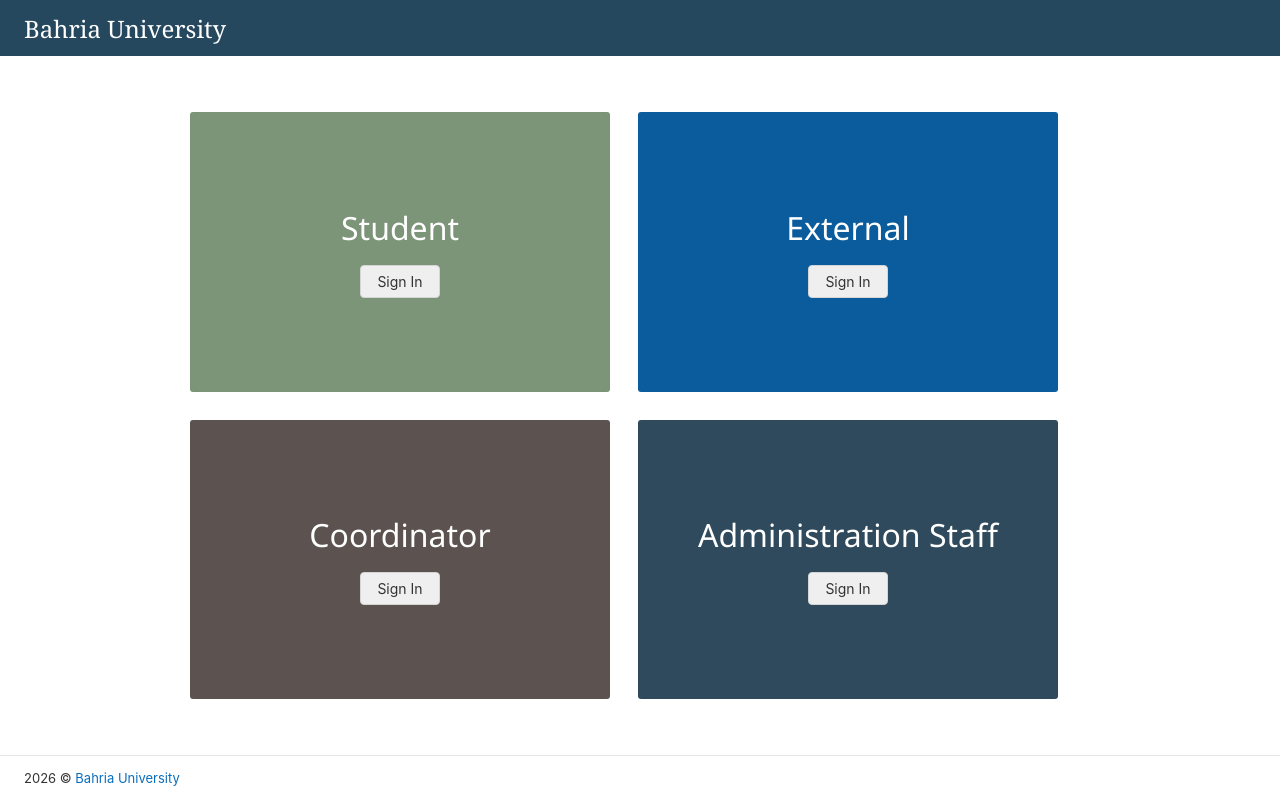
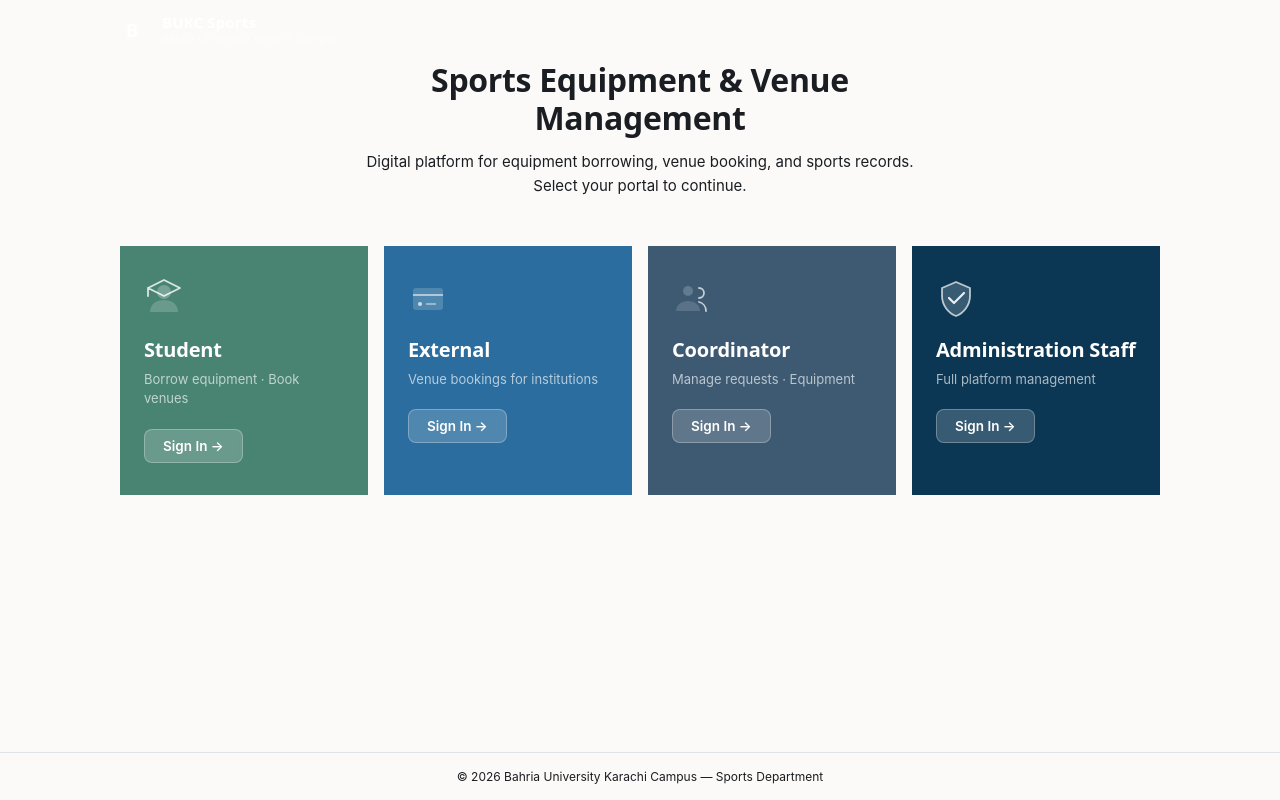
Before and after one commit to SRazaAli/bukc-sports, a React (Vite) app in the folder client/: page / in a window 1280 px wide. Built offline with nearby package versions, Linux system fonts and the light colour scheme; no server answers.

Commit message:
Added Landing Screen for 4 modules

```diff
--- a/client/src/features/auth/LandingScreen.tsx
+++ b/client/src/features/auth/LandingScreen.tsx
@@ -1,58 +1,259 @@
 /**
- * Landing page — the role picker, matching the BUKC portal's tile grid.
- * Four tiles: Student, External, Coordinator, Administration Staff. Each links
- * to its own login page. This replaces the old role dropdown entirely.
+ * Landing page — the role picker.
+ * Four portal tiles using the new BUKC palette (#0B3754 / #498473 / #EFF9F5).
+ * Clean, institutional, fast: no animations on this page — it's the first
+ * thing every user sees and needs to load instantly.
  */
+
 import { Link } from 'react-router-dom';
 
 interface Tile {
   label: string;
+  subtitle: string;
   to: string;
-  action: string;
-  color: string;
+  accent: string;
+  icon: React.ReactNode;
+}
+
+function StudentIcon() {
+  return (
+    <svg width="40" height="40" viewBox="0 0 40 40" fill="none">
+      <circle cx="20" cy="14" r="7" fill="rgba(255,255,255,0.25)" />
+      <path d="M6 34c0-7.7 6.3-12 14-12s14 4.3 14 12" fill="rgba(255,255,255,0.18)" />
+      <path d="M20 2L4 10l16 8 16-8-16-8zM4 10v8" stroke="rgba(255,255,255,0.8)" strokeWidth="1.8" strokeLinecap="round" strokeLinejoin="round" />
+    </svg>
+  );
+}
+function ExternalIcon() {
+  return (
+    <svg width="40" height="40" viewBox="0 0 40 40" fill="none">
+      <rect x="5" y="10" width="30" height="22" rx="3" fill="rgba(255,255,255,0.18)" />
+      <line x1="5" y1="17" x2="35" y2="17" stroke="rgba(255,255,255,0.6)" strokeWidth="1.8" />
+      <circle cx="12" cy="26" r="2" fill="rgba(255,255,255,0.7)" />
+      <line x1="18" y1="26" x2="28" y2="26" stroke="rgba(255,255,255,0.5)" strokeWidth="1.6" />
+    </svg>
+  );
+}
+function CoordIcon() {
+  return (
+    <svg width="40" height="40" viewBox="0 0 40 40" fill="none">
+      <circle cx="16" cy="13" r="5" fill="rgba(255,255,255,0.2)" />
+      <path d="M4 33c0-6 5.4-10 12-10s12 4 12 10" fill="rgba(255,255,255,0.15)" />
+      <path d="M27 10a5 5 0 0 1 0 10" stroke="rgba(255,255,255,0.7)" strokeWidth="1.8" strokeLinecap="round" />
+      <path d="M34 33c0-4.5-3-8-7-9" stroke="rgba(255,255,255,0.7)" strokeWidth="1.8" strokeLinecap="round" />
+    </svg>
+  );
+}
+function AdminIcon() {
+  return (
+    <svg width="40" height="40" viewBox="0 0 40 40" fill="none">
+      <path d="M20 4l-14 6v8c0 8.8 6 17 14 20 8-3 14-11.2 14-20v-8L20 4z" fill="rgba(255,255,255,0.18)" stroke="rgba(255,255,255,0.7)" strokeWidth="1.8" strokeLinejoin="round" />
+      <polyline points="13,20 18,25 28,15" stroke="rgba(255,255,255,0.9)" strokeWidth="2.2" strokeLinecap="round" strokeLinejoin="round" />
+    </svg>
+  );
 }
 
 const TILES: Tile[] = [
-  { label: 'Student', to: '/login/student', action: 'Sign In', color: '#7c9478' },
-  { label: 'External', to: '/login/external', action: 'Sign In', color: '#0a5c9c' },
-  { label: 'Coordinator', to: '/login/coordinator', action: 'Sign In', color: '#5c5350' },
-  { label: 'Administration Staff', to: '/login/admin', action: 'Sign In', color: '#2f4a5c' },
+  {
+    label: 'Student',
+    subtitle: 'Borrow equipment · Book venues',
+    to: '/login/student',
+    accent: '#498473',
+    icon: <StudentIcon />,
+  },
+  {
+    label: 'External',
+    subtitle: 'Venue bookings for institutions',
+    to: '/login/external',
+    accent: '#2a6d9e',
+    icon: <ExternalIcon />,
+  },
+  {
+    label: 'Coordinator',
+    subtitle: 'Manage requests · Equipment',
+    to: '/login/coordinator',
+    accent: '#3d5a72',
+    icon: <CoordIcon />,
+  },
+  {
+    label: 'Administration Staff',
+    subtitle: 'Full platform management',
+    to: '/login/admin',
+    accent: '#0B3754',
+    icon: <AdminIcon />,
+  },
 ];
 
 export default function LandingScreen() {
   return (
     <div style={s.page}>
+      {/* Top bar */}
       <header style={s.topbar}>
-        <span style={s.wordmark}>Bahria University</span>
+        <div style={s.topbarInner}>
+          <div style={s.logoArea}>
+            <div style={s.logoMark}>B</div>
+            <div>
+              <div style={s.logoName}>BUKC Sports</div>
+              <div style={s.logoSub}>Bahria University Karachi Campus</div>
+            </div>
+          </div>
+        </div>
       </header>
 
+      {/* Main */}
       <main style={s.main}>
-        <div style={s.grid}>
-          {TILES.map((t) => (
-            <div key={t.label} style={{ ...s.tile, background: t.color }}>
-              <span style={s.tileLabel}>{t.label}</span>
-              <Link to={t.to} style={s.tileBtn}>{t.action}</Link>
+        <div style={s.hero}>
+          <h1 style={s.heroTitle}>Sports Equipment &amp; Venue Management</h1>
+          <p style={s.heroSub}>
+            Digital platform for equipment borrowing, venue booking, and sports records.
+            Select your portal to continue.
+          </p>
+        </div>
+
+        <style>{`
+          @media (max-width: 900px) { .bukc-portal-grid { grid-template-columns: repeat(2, 1fr) !important; } }
+          @media (max-width: 520px) { .bukc-portal-grid { grid-template-columns: 1fr !important; } }
+          .bukc-portal-tile:hover { transform: translateY(-3px); box-shadow: 0 12px 32px rgba(11,55,84,0.18) !important; }
+          .bukc-portal-tile .tile-btn:hover { background: rgba(255,255,255,0.28) !important; }
+        `}</style>
+        <div style={s.grid} className="bukc-portal-grid">
+          {TILES.map((tile) => (
+            <div key={tile.label} style={{ ...s.tile, background: tile.accent }} className="bukc-portal-tile">
+              <div style={s.tileIcon}>{tile.icon}</div>
+              <div style={s.tileLabel}>{tile.label}</div>
+              <div style={s.tileSub}>{tile.subtitle}</div>
+              <Link to={tile.to} style={s.tileBtn} className="tile-btn">
+                Sign In →
+              </Link>
             </div>
           ))}
         </div>
       </main>
 
       <footer style={s.footer}>
-        2026 © <a href="/" style={s.footerLink}>Bahria University</a>
+        <span>© 2026 Bahria University Karachi Campus — Sports Department</span>
       </footer>
     </div>
   );
 }
 
-const s = {
-  page: { minHeight: '100%', display: 'flex', flexDirection: 'column', background: '#fff' } as const,
-  topbar: { height: 56, display: 'flex', alignItems: 'center', padding: '0 24px', background: '#26485f' } as const,
-  wordmark: { color: '#fff', fontFamily: 'Georgia, "Times New Roman", serif', fontSize: 24 } as const,
-  main: { flex: 1, display: 'flex', justifyContent: 'center', padding: '56px 24px' } as const,
-  grid: { display: 'grid', gridTemplateColumns: 'repeat(2, minmax(280px, 420px))', gap: 28, width: '100%', maxWidth: 900 } as const,
-  tile: { minHeight: 150, borderRadius: 3, display: 'flex', flexDirection: 'column', alignItems: 'center', justifyContent: 'center', gap: 16 } as const,
-  tileLabel: { color: '#fff', fontSize: 32, fontWeight: 400, fontFamily: '"Segoe UI", system-ui, sans-serif' } as const,
-  tileBtn: { background: '#efefef', color: '#333', fontSize: 14, padding: '7px 16px', borderRadius: 4, textDecoration: 'none', border: '1px solid #d5d5d5' } as const,
-  footer: { borderTop: '1px solid #e6e6e6', padding: '14px 24px', fontSize: 13, color: '#333' } as const,
-  footerLink: { color: '#0a6ebd', textDecoration: 'none' } as const,
+const s: Record<string, React.CSSProperties> = {
+  page: {
+    minHeight: '100%',
+    display: 'flex',
+    flexDirection: 'column',
+    background: 'var(--bg)',
+  },
+  topbar: {
+    background: 'var(--navy)',
+    borderBottom: '1px solid rgba(255,255,255,0.08)',
+  },
+  topbarInner: {
+    maxWidth: 1100,
+    margin: '0 auto',
+    padding: '0 var(--sp-5)',
+    height: 60,
+    display: 'flex',
+    alignItems: 'center',
+  },
+  logoArea: {
+    display: 'flex',
+    alignItems: 'center',
+    gap: 12,
+  },
+  logoMark: {
+    width: 36,
+    height: 36,
+    borderRadius: 8,
+    background: 'var(--teal)',
+    display: 'flex',
+    alignItems: 'center',
+    justifyContent: 'center',
+    font: '700 18px var(--font-display)',
+    color: '#fff',
+    flexShrink: 0,
+  },
+  logoName: {
+    font: '600 15px/1 var(--font-display)',
+    color: '#fff',
+    letterSpacing: '0.01em',
+  },
+  logoSub: {
+    font: '11px/1 var(--font-body)',
+    color: 'rgba(255,255,255,0.5)',
+    marginTop: 4,
+  },
+  main: {
+    flex: 1,
+    display: 'flex',
+    flexDirection: 'column',
+    alignItems: 'center',
+    padding: 'var(--sp-10) var(--sp-5)',
+  },
+  hero: {
+    textAlign: 'center',
+    maxWidth: 560,
+    marginBottom: 'var(--sp-8)',
+  },
+  heroTitle: {
+    font: '700 32px/1.2 var(--font-display)',
+    color: 'var(--navy)',
+    margin: '0 0 var(--sp-3)',
+    letterSpacing: '-0.01em',
+  },
+  heroSub: {
+    font: '15px/1.6 var(--font-body)',
+    color: 'var(--ink-muted)',
+    margin: 0,
+  },
+  grid: {
+    display: 'grid',
+    gridTemplateColumns: 'repeat(4, 1fr)',
+    gap: 'var(--sp-4)',
+    width: '100%',
+    maxWidth: 1040,
+  },
+  tile: {
+    borderRadius: 'var(--radius-xl)',
+    padding: 'var(--sp-6) var(--sp-5)',
+    display: 'flex',
+    flexDirection: 'column',
+    alignItems: 'flex-start',
+    gap: 'var(--sp-2)',
+    boxShadow: 'var(--shadow-md)',
+    transition: 'transform var(--t-base) var(--ease), box-shadow var(--t-base) var(--ease)',
+    cursor: 'default',
+  },
+  tileIcon: {
+    marginBottom: 'var(--sp-2)',
+  },
+  tileLabel: {
+    font: '700 20px/1.2 var(--font-display)',
+    color: '#fff',
+    letterSpacing: '-0.01em',
+  },
+  tileSub: {
+    font: '13px/1.5 var(--font-body)',
+    color: 'rgba(255,255,255,0.65)',
+    marginBottom: 'var(--sp-3)',
+  },
+  tileBtn: {
+    display: 'inline-block',
+    background: 'rgba(255,255,255,0.18)',
+    border: '1px solid rgba(255,255,255,0.28)',
+    borderRadius: 'var(--radius)',
+    padding: '8px 18px',
+    font: '600 13.5px var(--font-body)',
+    color: '#fff',
+    textDecoration: 'none',
+    transition: 'background var(--t-fast)',
+    backdropFilter: 'blur(4px)',
+  },
+  footer: {
+    borderTop: '1px solid var(--line)',
+    padding: 'var(--sp-4) var(--sp-5)',
+    font: '12px var(--font-body)',
+    color: 'var(--ink-muted)',
+    textAlign: 'center',
+  },
 };
```
